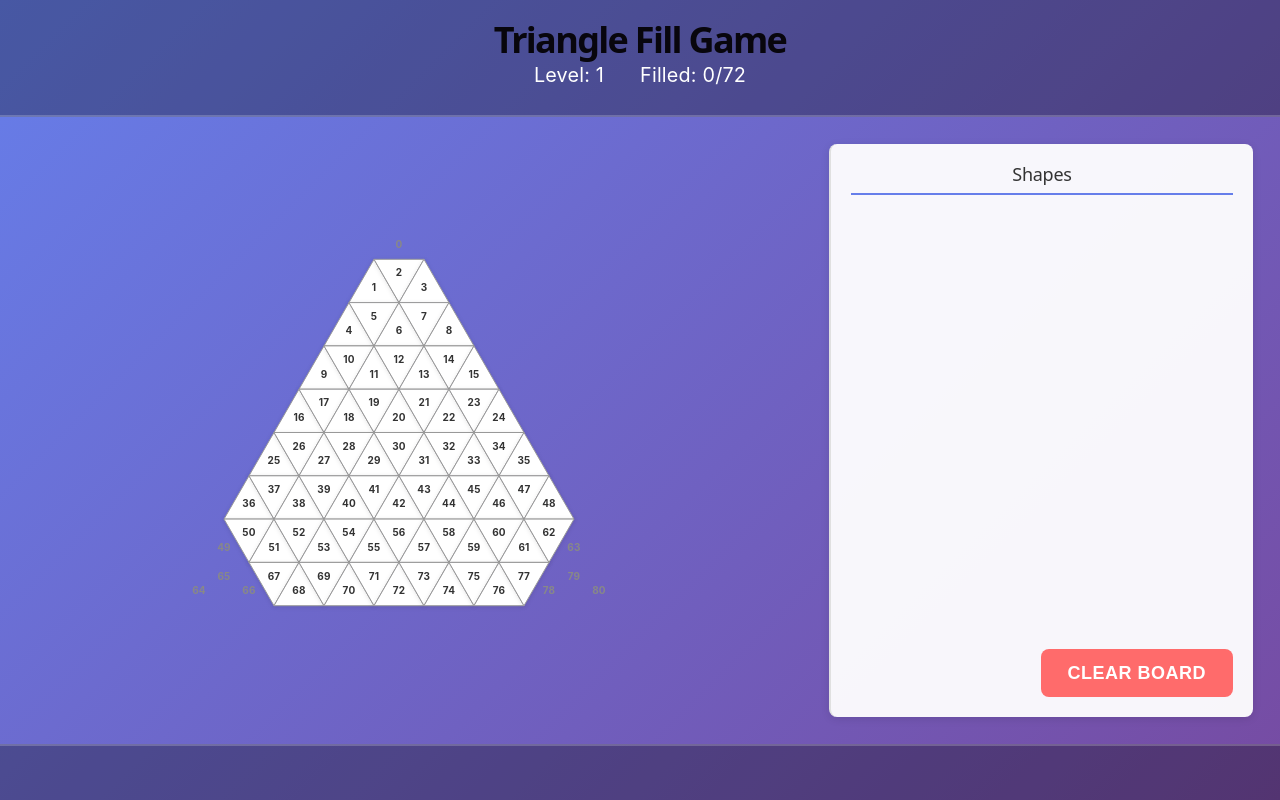
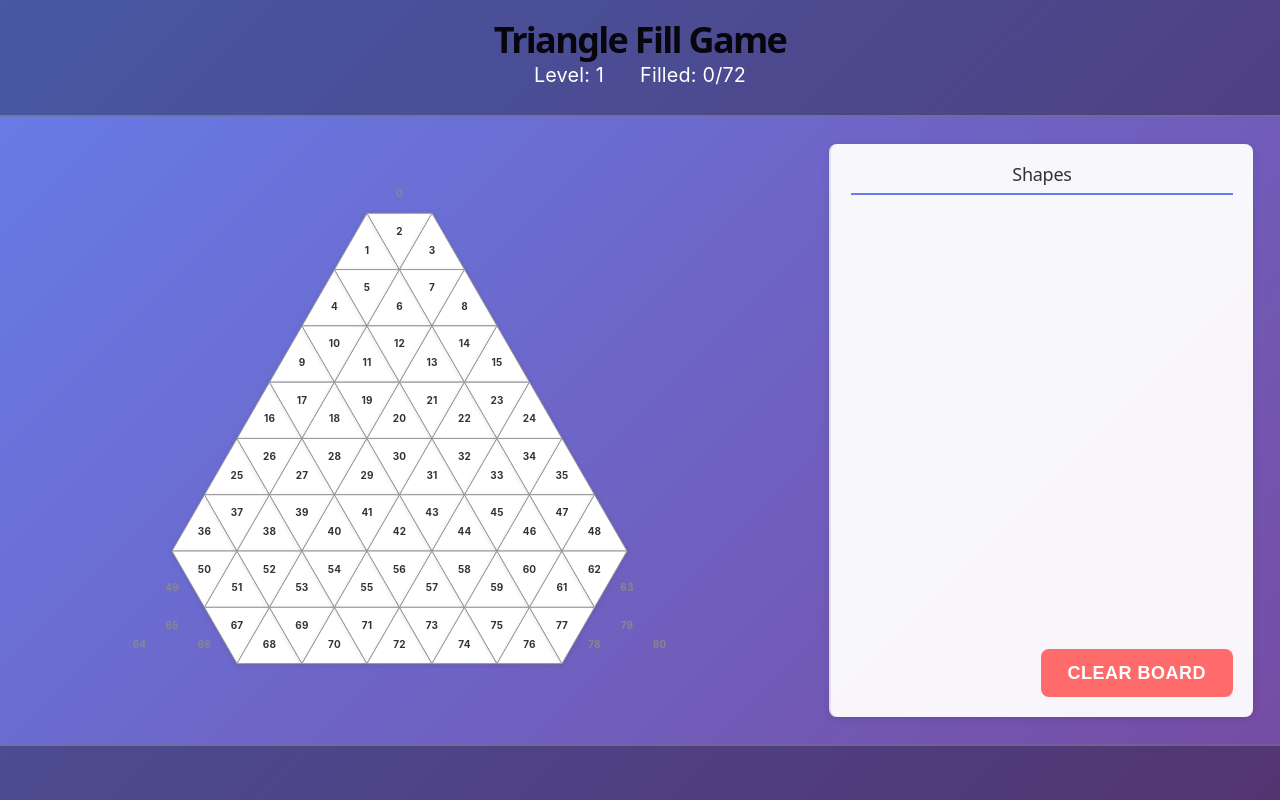
Before and after one commit to Fbigame/smart5k, a React (Vite) app: page / in a window 1280 px wide. Built offline with nearby package versions, Linux system fonts and the light colour scheme.

Commit message:
refactor: 继续增加三角形尺寸，从50改为65

```diff
--- a/src/components/TriangleBoard.tsx
+++ b/src/components/TriangleBoard.tsx
@@ -102,14 +102,14 @@ const TriangleBoard: React.FC = () => {
     }
   };
 
-  const triangleSize = 50; // 三角形的边长
+  const triangleSize = 65; // 三角形的边长
   const h = (triangleSize * Math.sqrt(3)) / 2;
   const svgHeight = 9 * h + 40;
   const svgWidth = 18 * triangleSize / 2 + 40;
 
   // 限制最大尺寸，占用左侧2/3空间
-  const displayWidth = Math.min(svgWidth, 650);
-  const displayHeight = Math.min(svgHeight, 750);
+  const displayWidth = Math.min(svgWidth, 800);
+  const displayHeight = Math.min(svgHeight, 900);
 
   return (
     <div className="game-container">
```
